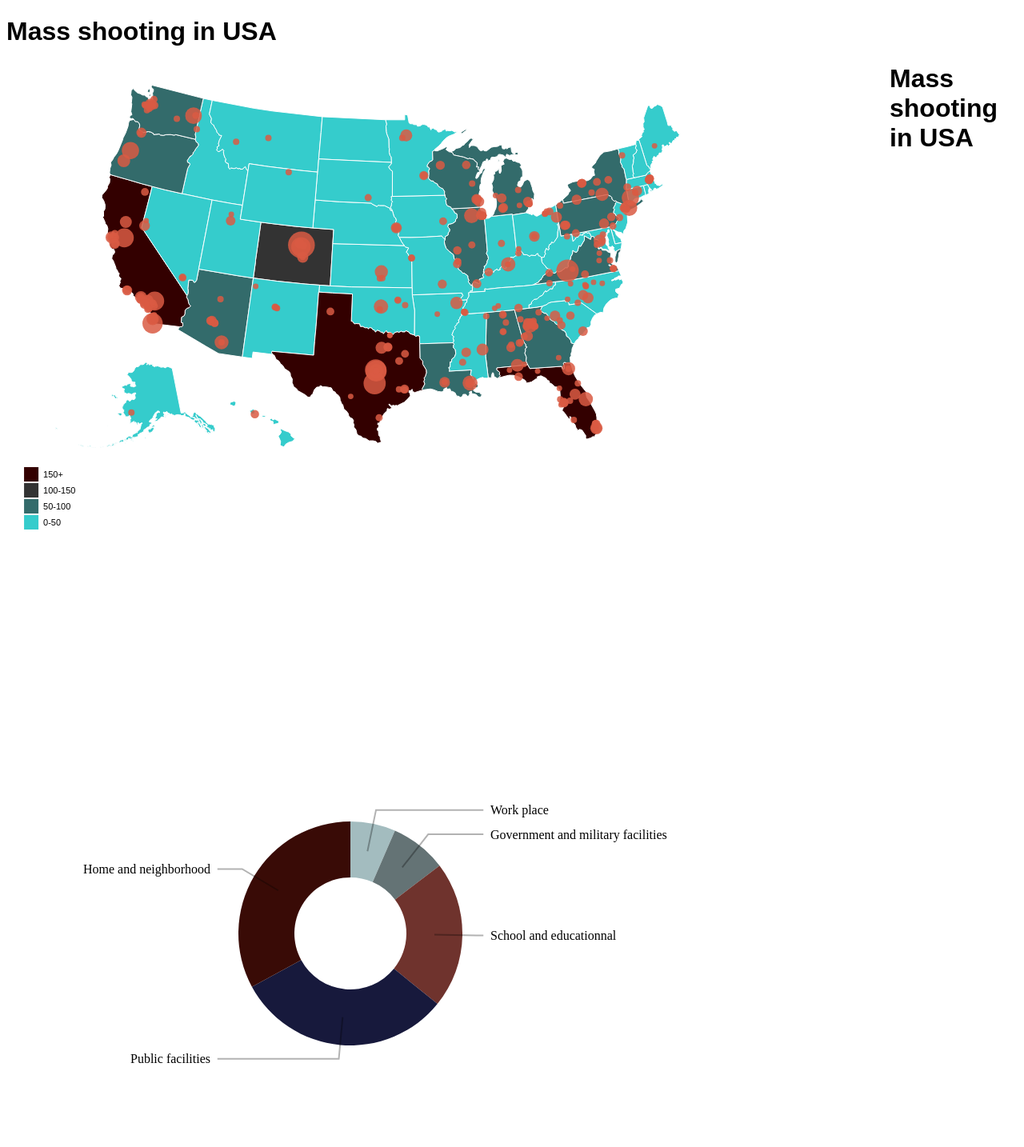
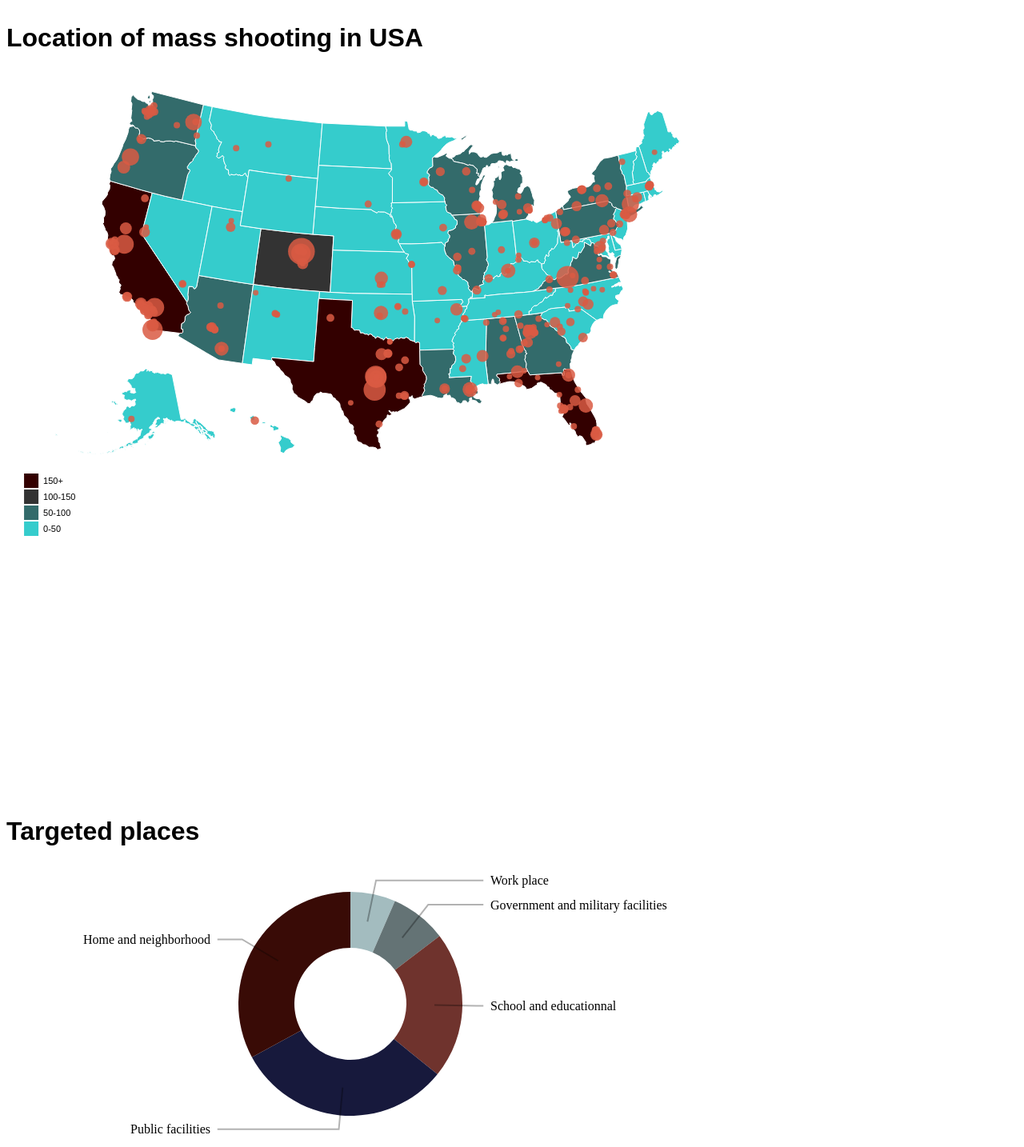
Before and after one commit to NanoClem/D3js-mass_shootings_usa, a website: page public/index.html in a window 1280 px wide. Shown: the whole page at 80% size. Before the commit the page ends 1407 px from the top, so only its background shows below. Drawn offline with nearby package versions, Linux system fonts and the light colour scheme.

Commit message:
re-organize

```diff
--- a/public/index.html
+++ b/public/index.html
@@ -10,10 +10,10 @@
 	</head>
 
 	<body>
-		<div class="map_chart">
-			<h1>Mass shooting in USA</h1>
+		<div class="charts">
 
-			<div class="charts">
+			<div class="map_chart">
+				<h1>Location of mass shooting in USA</h1>
 				<svg id="map"></svg>
 				<svg id="legend"></svg>
 			</div>
@@ -23,11 +23,11 @@
 			</div>
 		</div>
 
-
-
-		<div class="donut_chart">
-			<h1>Mass shooting in USA</h1>
-			<svg id="donut"></svg>
+		<div class="charts">
+			<div class="donut_chart">
+				<h1>Targeted places</h1>
+				<svg id="donut"></svg>
+			</div>
 		</div>
 
 		<script type="text/javascript" src="js/utils.js"></script>
```
